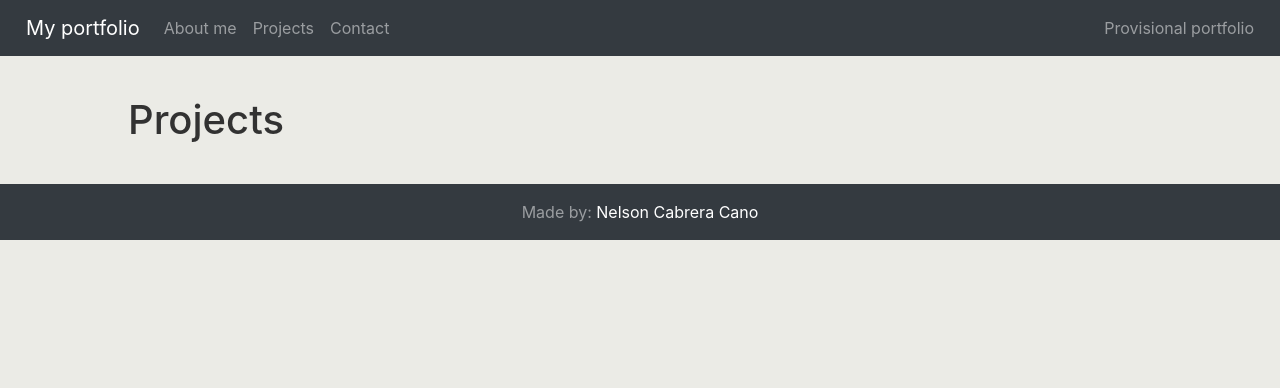
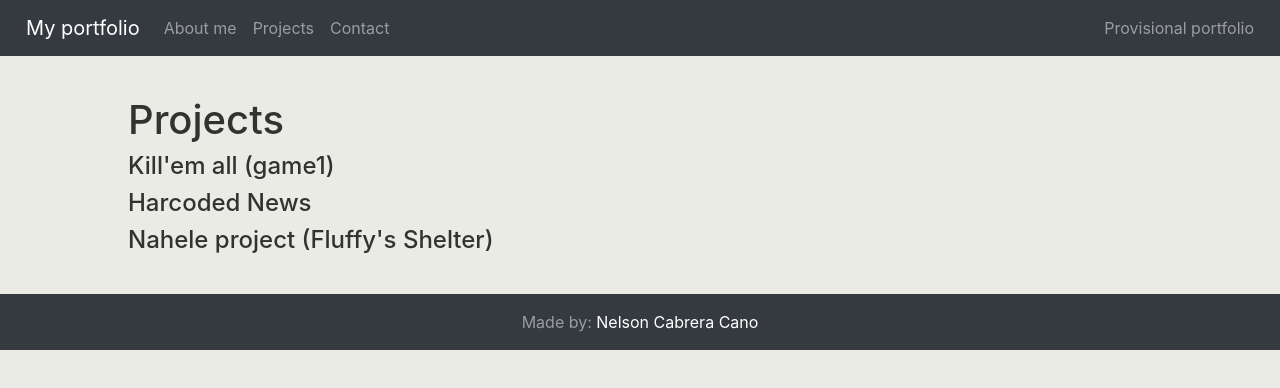
Before and after one commit to NelsonCC1812/provisional-portfolio, a React (Create React App) app in the folder client/: page /projects in a window 1280 px wide. Shown: the top 388 px of the page. Built offline with nearby package versions, Linux system fonts and the light colour scheme.

Commit message:
added project card and correctly linked to project page

```diff
--- a/client/src/components/pages/Projects/ProjectCard/index.js
+++ b/client/src/components/pages/Projects/ProjectCard/index.js
@@ -1,7 +1,7 @@
 import React from 'react'
 
-export default function ProjectCard_() {
+export default function ProjectCard_({ order, name, description, objetive, duration, image, link }) {
     return (
-
+        <h4>{ name }</h4>
     )
 }
--- a/client/src/components/pages/Projects/index.js
+++ b/client/src/components/pages/Projects/index.js
@@ -1,5 +1,11 @@
 //React imports
 import React from 'react'
+
+//Data import
+import projectsDB from '../../../data/projects.json'
+
+//Custom components
+import ProjectCard from './ProjectCard'
 
 //Custom styles
 import './projects.css'
@@ -9,7 +15,7 @@ export default function Projects_() {
     return (
         <div className='pagesContainer'>
             <h1>Projects</h1>
-
+            { projectsDB.map(elm => <ProjectCard key={ elm.order } { ...elm } />) }
         </div>
     )
 }
```
